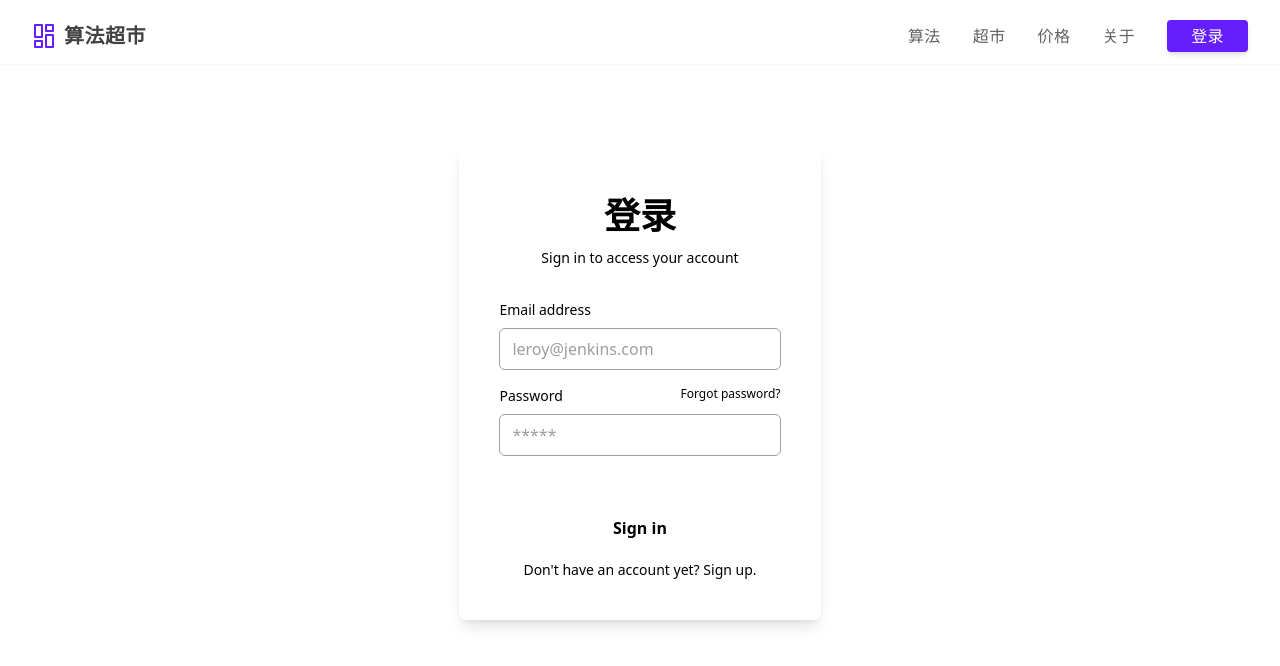
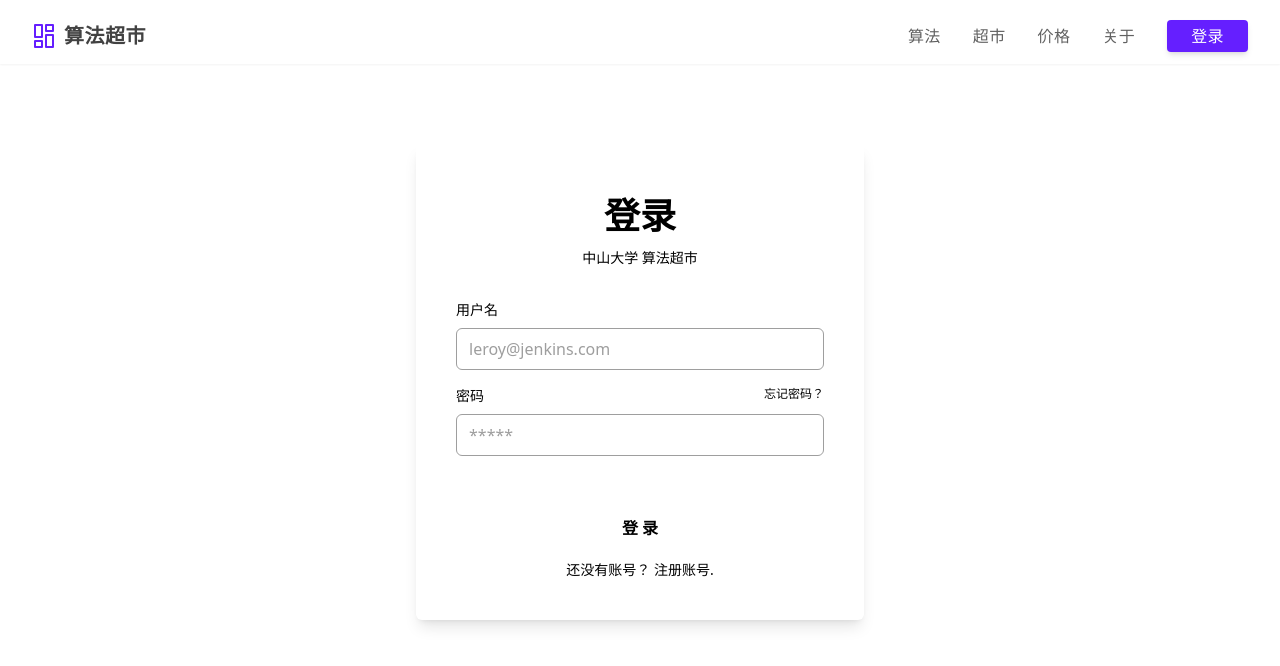
Before and after one commit to Ad-Bean/Algorithm-Market, a Next.js app: page /signin in a window 1280 px wide. Shown: the top 666 px of the page. Built offline with nearby package versions, Linux system fonts and the light colour scheme.

Commit message:
feat: fake login and mdpreview

```diff
--- a/components/Content.js
+++ b/components/Content.js
@@ -5,7 +5,8 @@
 import { getList } from "../pages/api/api";
 import Link from "next/link";
 
-export const Content = () => {
+export const Content = (props) => {
+  const { user } = props;
   const [items, setItems] = useState(null);
   const [message, setMessage] = useState("");
 
--- /dev/null
+++ b/components/MDPreview.js
@@ -0,0 +1,61 @@
+import React, { useEffect, useState } from "react";
+import Vditor from "vditor";
+import "vditor/dist/index.css";
+
+function MDPreview(props) {
+  const { value, mde } = props;
+  const [vd, setVd] = useState();
+
+  useEffect(() => {
+    if (!mde) return;
+
+    const vid = mde;
+    const vditor = new Vditor(vid, {
+      after: () => {
+        vditor.setValue(value);
+        setVd(vditor);
+      },
+      toolbar: [
+        // "emoji",
+        "headings",
+        "bold",
+        "italic",
+        "strike",
+        "link",
+        "|",
+        "list",
+        "ordered-list",
+        "check",
+        "|",
+        "quote",
+        "line",
+        "code",
+        "inline-code",
+        "|",
+        "upload",
+        "table",
+        // "|",
+        // "undo",
+        // "redo",
+        "|",
+        "fullscreen",
+        "edit-mode",
+        {
+          name: "more",
+          toolbar: ["both", "code-theme", "content-theme", "export", "outline", "preview"],
+        },
+      ],
+      counter: {
+        enable: true,
+        type: "统计字数",
+      },
+      cache: {
+        id: mde,
+      },
+    });
+  }, [value, mde]);
+
+  return <div id={mde} className="vditor" />;
+}
+
+export default MDPreview;
--- a/components/Nav.js
+++ b/components/Nav.js
@@ -1,7 +1,10 @@
 import Icon from "./icons/Icon";
 import Link from "next/link";
+import Image from "next/image";
 
-export const Nav = () => {
+export const Nav = (props) => {
+  const { user, setUser } = props;
+
   return (
     <div className="sticky h-16 top-0 z-50 bg-white shadow-sm">
       <div className=" py-5 mx-auto sm:max-w-xl md:max-w-full lg:max-w-screen-xl md:px-24 lg:px-8">
@@ -45,6 +48,18 @@
               </Link>
             </li>
             <li>
+              {user ? (
+                <div className="relative flex-shrink-0">
+                  <Image
+                    src="https://source.unsplash.com/50x50/?portrait"
+                    alt={user.email}
+                    onClick={() => setUser()}
+                    width={32}
+                    height={32}
+                    className="hover:cursor-pointer w-12 h-12 border rounded-full dark:bg-gray-500 dark:border-gray-700"
+                  />
+                </div>
+              ) : (
                 <Link href="/signin">
                   <a
                     className="inline-flex items-center justify-center h-8 px-6 font-medium tracking-wide text-white transition duration-200 rounded shadow-md bg-deep-purple-accent-400 hover:bg-deep-purple-accent-700 focus:shadow-outline focus:outline-none"
@@ -54,6 +69,7 @@
                     登录
                   </a>
                 </Link>
+              )}
             </li>
           </ul>
         </div>
--- a/pages/_app.js
+++ b/pages/_app.js
@@ -1,8 +1,11 @@
 import "../styles/globals.css";
 import { Nav } from "@components/Nav";
 import Head from "next/head";
+import { useState } from "react";
 
 function MyApp({ Component, pageProps }) {
+  const [user, setUser] = useState();
+
   return (
     <>
       <Head>
@@ -10,8 +13,8 @@
         <link rel="icon" href="/favicon.svg" />
       </Head>
       <div className="h-full">
-        <Nav />
-        <Component {...pageProps} />
+        <Nav user={user} setUser={setUser} />
+        <Component {...pageProps} user={user} setUser={setUser} />
       </div>
     </>
   );
--- a/pages/algorithm/[id]/index.js
+++ b/pages/algorithm/[id]/index.js
@@ -6,8 +6,9 @@
 import MDEditor from "@components/MDEditor";
 import Image from "next/image";
 import ItemInput from "@components/ItemInput";
+import MDPreview from "@components/MDPreview";
 
-const Post = () => {
+const Post = ({ user }) => {
   const router = useRouter();
   const { id } = router.query;
   const [algo, setAlgo] = useState();
@@ -61,7 +62,7 @@
             <div className="flex items-center md:space-x-2">
               <Image
                 src="https://avatars.githubusercontent.com/u/32431960?v=4"
-                crossorigin=""
+                crossOrigin=""
                 alt="portrait"
                 width={16}
                 height={16}
@@ -69,22 +70,30 @@
               />
               <p className="text-sm"> Lanly • July 5th, 2022</p>
             </div>
-            <p className="flex-shrink-0 mt-3 text-sm md:mt-0">4 min read • 1,570 views</p>
+            <p className="flex-shrink-0 mt-3 text-sm md:mt-0"> 4 min read • 1,570 views </p>
           </div>
         </div>
         <div className="mb-4">
           <p className="text-xl my-2">名称：{algo?.name}</p>
           <p className="text-xl my-2">简介：{algo?.brief}</p>
           <p className="text-xl my-2">介绍：</p>
-          <MDEditor value={algo?.introduce} mde={algo?.name} />
+          {user ? (
+            <MDPreview value={algo?.introduce} mde={algo?.name} />
+          ) : (
+            <MDEditor value={algo?.introduce} mde={algo?.name} />
+          )}
           <p className="text-xl my-2">算法：</p>
-          <MDEditor value={algo?.algorithm} mde={algo?.name + "1"} />
+          {user ? (
+            <MDPreview value={algo?.introduce} mde={algo?.name + "1"} />
+          ) : (
+            <MDEditor value={algo?.algorithm} mde={algo?.name + "1"} />
+          )}
         </div>
         <ItemInput id={id} />
       </article>
       <footer>
         <div className="space-y-2 py-4 space-x-2 border-t border-dashed dark:border-gray-400">
-          <h4 className="text-lg font-semibold">相关算法</h4>
+          <h4 className="text-lg font-semibold"> 相关算法 </h4>
           <ul className="ml-4 space-y-1 list-disc">
             <li>
               <a rel="noopener noreferrer" href="#" className="hover:underline">
--- a/pages/index.js
+++ b/pages/index.js
@@ -1,5 +1,5 @@
 import { Content } from "@components/Content";
 
-export default function Home() {
-  return <Content />;
+export default function Home({ user }) {
+  return <Content user={user} />;
 }
--- a/pages/signin.js
+++ b/pages/signin.js
@@ -1,23 +1,53 @@
-import React from "react";
+import React, { useState } from "react";
+import SnackBar from "@components/SnackBar";
+import { useRouter } from "next/router";
 
-export default function signup() {
+export default function Signin({ user, setUser }) {
+  const router = useRouter();
+  const [email, setEmail] = useState("");
+  const [password, setPassword] = useState("");
+  const [message, setMessage] = useState("");
+
+  const login = () => {
+    if (!email || !password) {
+      setMessage("用户名或密码不能为空！");
+    }
+
+    setUser({
+      user: email,
+      password: password,
+    });
+    if (user) router.push("/");
+  };
+
   return (
-    <div className="flex justify-center px-4 mx-auto sm:max-w-xl md:max-w-full lg:max-w-screen-xl md:px-24 lg:px-8 lg:py-20">
-      <div className="shadow-lg flex flex-col max-w-md p-6 rounded-md sm:p-10 dark:bg-gray-100">
+    <>
+      {message ? <SnackBar message={message} /> : null}
+      <div
+        onClick={() => {
+          if (message) setMessage("");
+        }}
+        className="flex justify-center px-4 mx-auto sm:max-w-xl md:max-w-full lg:max-w-screen-xl md:px-24 lg:px-8 lg:py-20"
+      >
+        <div className="shadow-lg w-[64rem] flex flex-col max-w-md p-6 rounded-md sm:p-10 dark:bg-gray-100">
           <div className="mb-8 text-center">
             <h1 className="my-3 text-4xl font-bold"> 登录 </h1>
-          <p className="text-sm dark:text-gray-900">Sign in to access your account</p>
+            <p className="text-sm dark:text-gray-500"> 中山大学 算法超市 </p>
           </div>
           <form noValidate="" action="" className="space-y-12 ng-untouched ng-pristine ng-valid">
             <div className="space-y-4">
               <div>
                 <label htmlFor="email" className="block mb-2 text-sm">
-                Email address
+                  用户名
                 </label>
                 <input
                   type="email"
                   name="email"
                   id="email"
+                  value={email}
+                  onChange={(e) => {
+                    setEmail(e.target.value);
+                  }}
                   placeholder="leroy@jenkins.com"
                   className="w-full px-3 py-2 border rounded-md dark:border-gray-700 dark:bg-gray-100 dark:text-gray-700"
                 />
@@ -25,14 +55,14 @@
               <div>
                 <div className="flex justify-between mb-2">
                   <label htmlFor="password" className="text-sm">
-                  Password
+                    密码
                   </label>
                   <a
                     rel="noopener noreferrer"
                     href="#"
                     className="text-xs hover:underline dark:text-gray-400"
                   >
-                  Forgot password?
+                    忘记密码？
                   </a>
                 </div>
                 <input
@@ -40,6 +70,10 @@
                   name="password"
                   id="password"
                   placeholder="*****"
+                  value={password}
+                  onChange={(e) => {
+                    setPassword(e.target.value);
+                  }}
                   className="w-full px-3 py-2 border rounded-md dark:border-gray-700 dark:bg-gray-100 dark:text-gray-700"
                 />
               </div>
@@ -49,18 +83,19 @@
                 <button
                   type="button"
                   className="transition duration-200 hover:bg-violet-600 w-full px-8 py-3 font-semibold rounded-md dark:bg-violet-400 dark:text-gray-200"
+                  onClick={() => login()}
                 >
-                Sign in
+                  登 录
                 </button>
               </div>
-            <p className="px-6 text-sm text-center dark:text-gray-400">
-              Don&apos;t have an account yet?{" "}
+              <p className="px-10 w-full text-sm text-center dark:text-gray-400">
+                还没有账号？{" "}
                 <a
                   rel="noopener noreferrer"
                   href="#"
                   className="hover:underline dark:text-violet-400"
                 >
-                Sign up
+                  注册账号
                 </a>
                 .
               </p>
@@ -68,5 +103,6 @@
           </form>
         </div>
       </div>
+    </>
   );
 }
--- a/tailwind.config.js
+++ b/tailwind.config.js
@@ -4,6 +4,9 @@
 
   theme: {
     extend: {
+      wdith: {
+        128: "64rem",
+      },
       fontFamily: {
         sans: ["Montserrat", ...defaultTheme.fontFamily.sans],
       },
```
Also changed, not shown: components/MDEditor.js (+65 -48 lines). Lines whose indentation alone changed are shown as unchanged.
